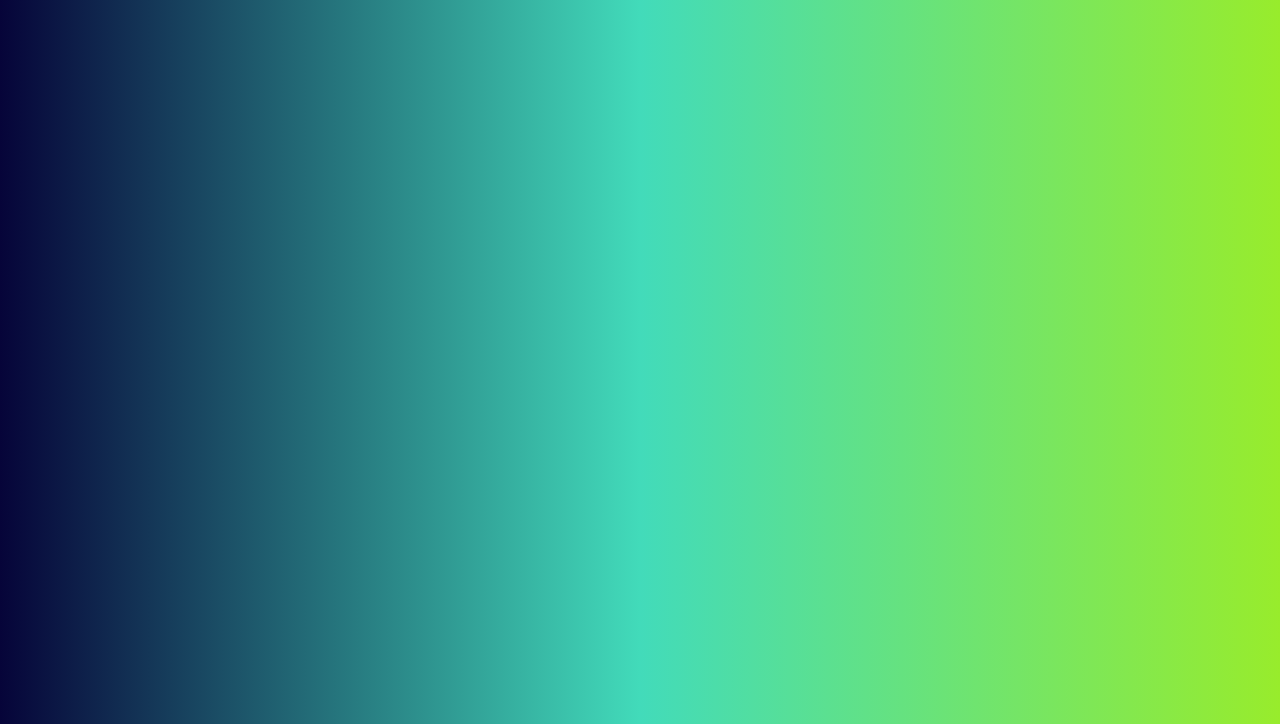
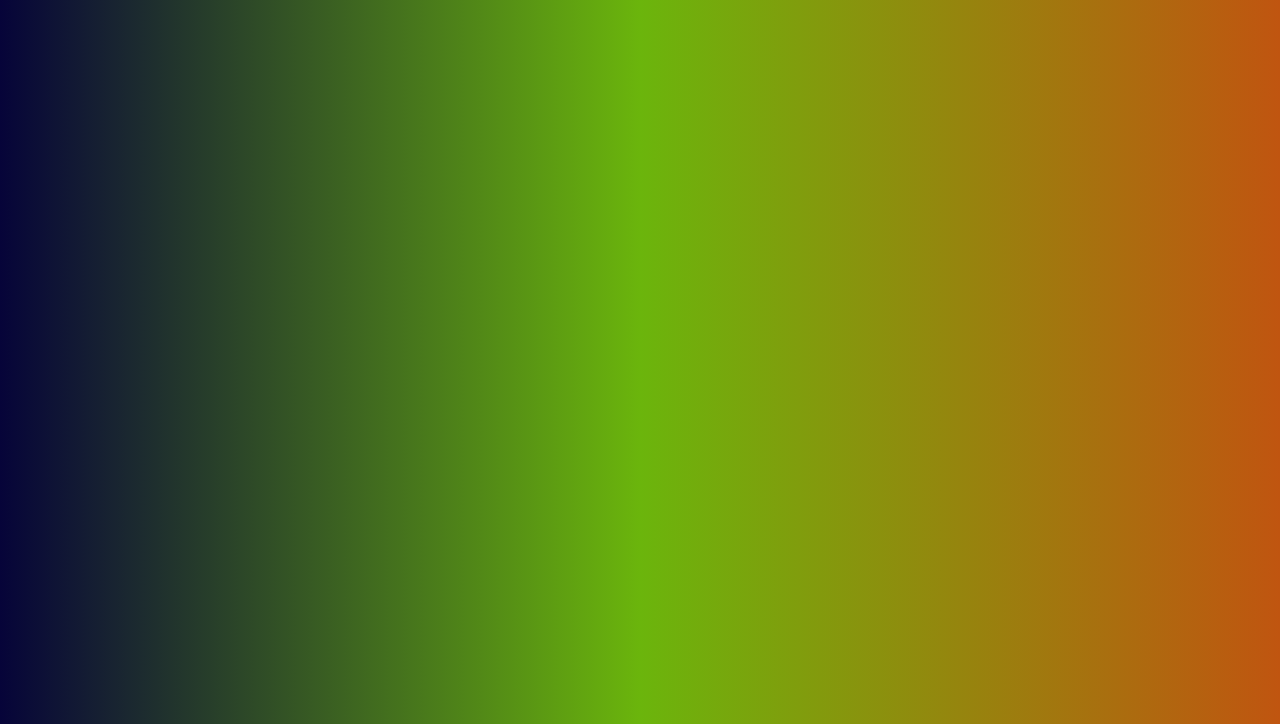
Before and after one commit to Santiago-Chavarro/SantiagoChavarroFlorez, a plain HTML site: page index.html in a window 1280 px wide. Shown: the part 76-800 px from the top of the page. Drawn offline with Linux system fonts and the light colour scheme.

Commit message:
Update Web.css

```diff
--- a/Web.css
+++ b/Web.css
@@ -3,7 +3,7 @@ body{
     min-height: 100vh;
     margin: 0;
     padding: 0;
-    background: linear-gradient(to right, #060439, #42DBBA, #98EC2C);
+    background: linear-gradient(to right, #060439, #6BB50C, #C05510);
 }
 h1{
     color: #999C9E;
```
